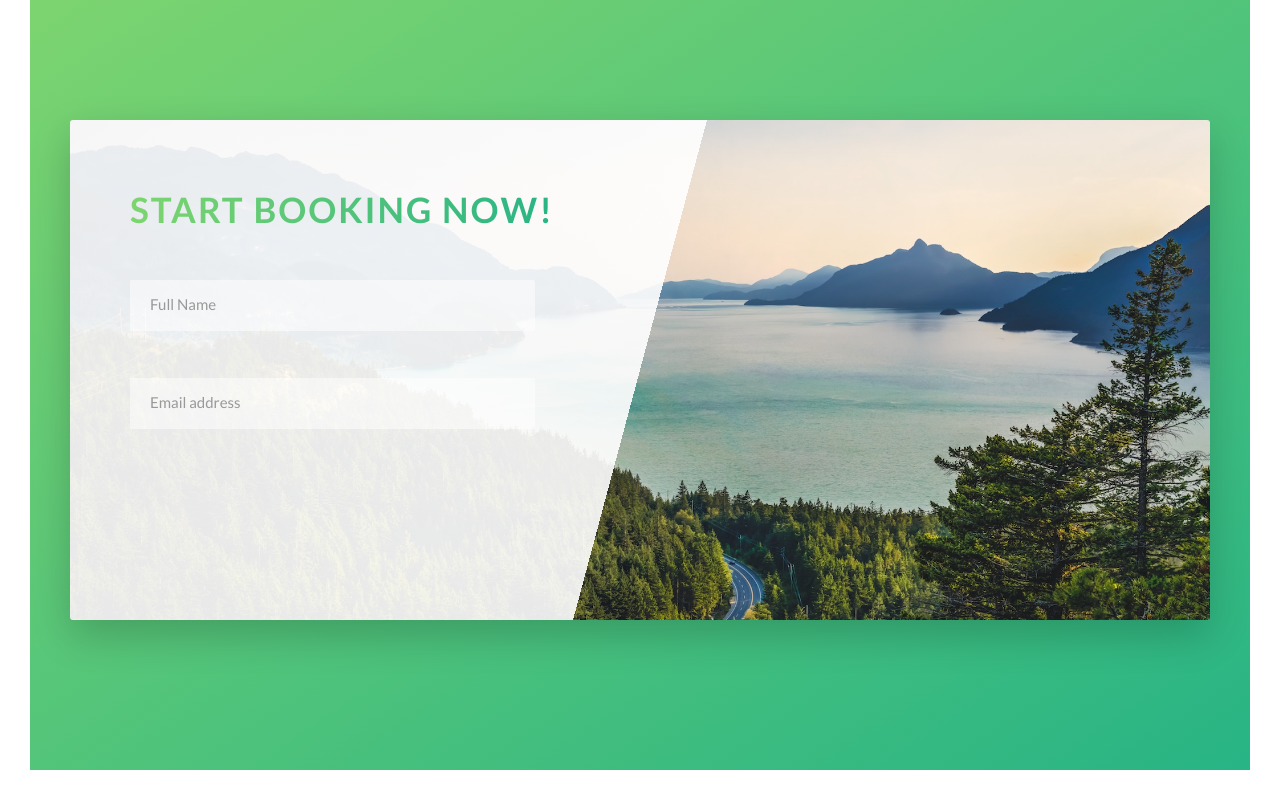
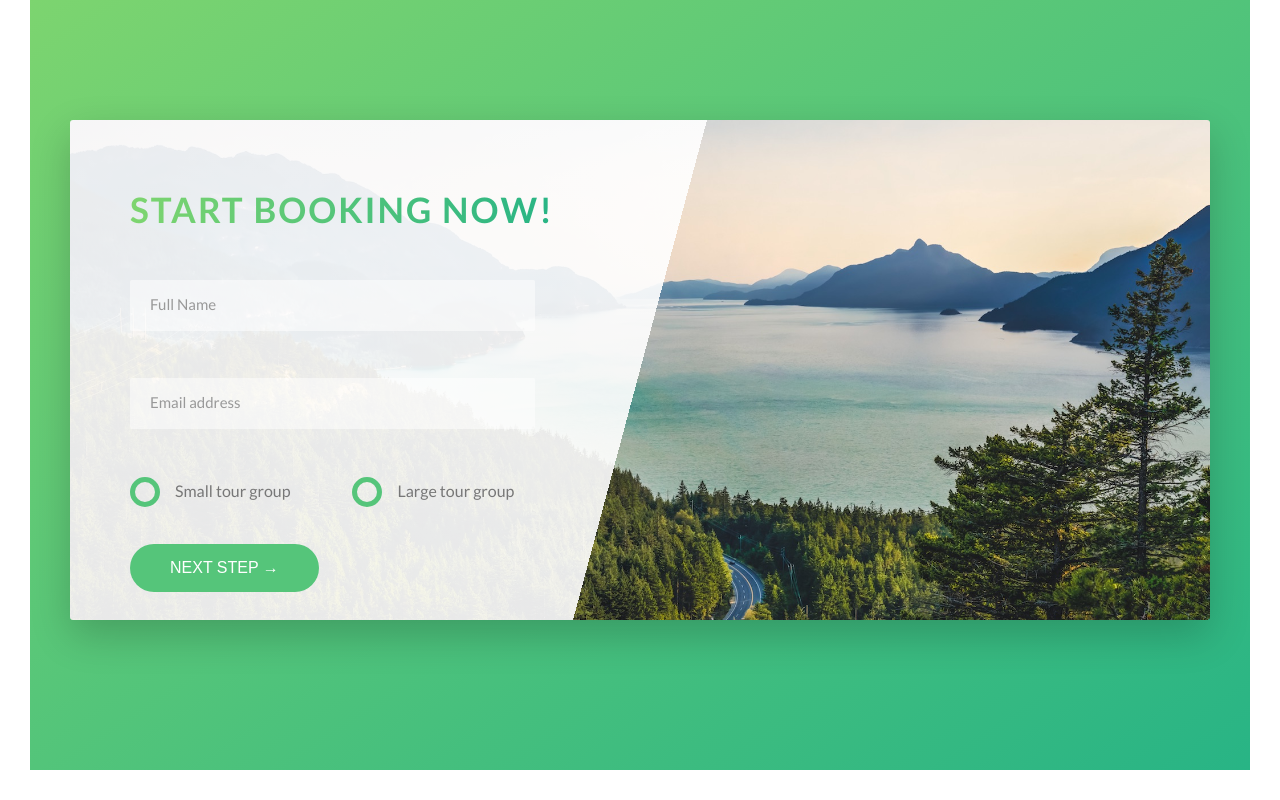
Before and after one commit to nia-ja/Natours-Project, a website: page index.html in a window 1280 px wide. Shown: the part 4527-5327 px from the top of the page. Drawn offline with Linux system fonts and the light colour scheme.

Commit message:
Form finished: custom checkboxes, for submit button

```diff
--- a/index.html
+++ b/index.html
@@ -281,6 +281,28 @@
                                     <input type="email" class="form__input" placeholder="Email address" id="email" required>
                                     <label for="email" class="form__label">Email address</label>
                                 </div>
+
+                                <div class="form__group u-margin-bottom-medium">
+                                    <div class="form__radio-group">
+                                        <input type="radio" class="form__radio-input" id="small" name="size">
+                                        <label for="small" class="form__radio-label">
+                                            <span class="form__radio-button"></span>
+                                            Small tour group
+                                        </label>
+                                    </div>
+
+                                    <div class="form__radio-group">
+                                        <input type="radio" class="form__radio-input" id="large" name="size">
+                                        <label for="large" class="form__radio-label">
+                                            <span class="form__radio-button"></span>
+                                            Large tour group
+                                        </label>
+                                    </div>
+                                </div>
+
+                                <div class="form__group">
+                                    <button class="btn btn--green">Next step &rarr;</button>
+                                </div>
                             </form>
 
                         </div>
--- a/scss/base/_utilities.scss
+++ b/scss/base/_utilities.scss
@@ -1,23 +1,23 @@
 .u-center-text {
-  text-align: center;
+  text-align: center !important;
 }
 
 .u-margin-bottom-small {
-  margin-bottom: 1.5rem;
+  margin-bottom: 1.5rem !important;
 }
 
 .u-margin-bottom-medium {
-  margin-bottom: 4rem;
+  margin-bottom: 4rem !important;
 }
 
 .u-margin-bottom-big {
-  margin-bottom: 8rem;
+  margin-bottom: 8rem !important;
 }
 
 .u-margin-top-big {
-  margin-top: 8rem;
+  margin-top: 8rem !important;
 }
 
 .u-margin-top-huge {
-  margin-top: 10rem;
+  margin-top: 10rem !important;
 }
--- a/scss/components/_button.scss
+++ b/scss/components/_button.scss
@@ -1,4 +1,5 @@
 .btn {
+  &,
   &:link,
   &:visited {
     text-transform: uppercase;
@@ -9,6 +10,10 @@
     transition: all 0.2s;
     position: relative;
     font-size: $default-font-size;
+
+    // Change for the <button> element
+    border: none;
+    cursor: pointer;
   }
 
   &:hover {
@@ -21,7 +26,9 @@
     }
   }
 
-  &:active {
+  &:active,
+  &:focus {
+    outline: none;
     transform: translateY(-0.1rem);
     box-shadow: 0 0.5rem 1rem rgba($color-black, 0.2);
   }
--- a/scss/components/_form.scss
+++ b/scss/components/_form.scss
@@ -3,6 +3,7 @@
     margin-bottom: 2rem;
   }
 
+  // Input fields
   &__input {
     font-size: 1.5rem;
     font-family: inherit;
@@ -14,6 +15,7 @@
     border-bottom: 3px solid transparent;
     width: 90%;
     display: block;
+    transition: all 0.3s;
 
     &:focus {
       outline: none;
@@ -31,7 +33,6 @@
   }
 
   &__label {
-    // font-family: inherit;
     font-size: 1.2rem;
     font-weight: 700;
     margin-left: 2rem;
@@ -45,4 +46,55 @@
     visibility: hidden;
     transform: translateY(-4rem);
   }
+
+  // Radio buttons
+  &__radio-group {
+    width: 49%;
+    display: inline-block;
+  }
+
+  // Hide original radio button
+  &__radio-input {
+    display: none;
+  }
+
+  &__radio-label {
+    font-size: $default-font-size;
+    cursor: pointer;
+    position: relative;
+    padding-left: 4.5rem;
+  }
+
+  // Custom radio button
+  &__radio-button {
+    height: 3rem;
+    width: 3rem;
+    border: 5px solid $color-primary;
+    border-radius: 50%;
+    display: inline-block;
+    position: absolute;
+    left: 0;
+    top: -0.4rem;
+
+    // Dot inside custom radio button (basic styles)
+    &::after {
+      content: "";
+      display: block;
+      height: 1.3rem;
+      width: 1.3rem;
+      border-radius: 50%;
+      background-color: $color-primary;
+      position: absolute;
+      left: 50%;
+      top: 50%;
+      transform: translate(-50%, -50%);
+      opacity: 0;
+      transition: opacity 0.2s;
+    }
+  }
+
+  // Show "checked" state for custom radio button
+  &__radio-input:checked ~ &__radio-label &__radio-button::after {
+    opacity: 1;
+  }
 }
```
Also changed, not shown: css/main.css, 1 other file.
